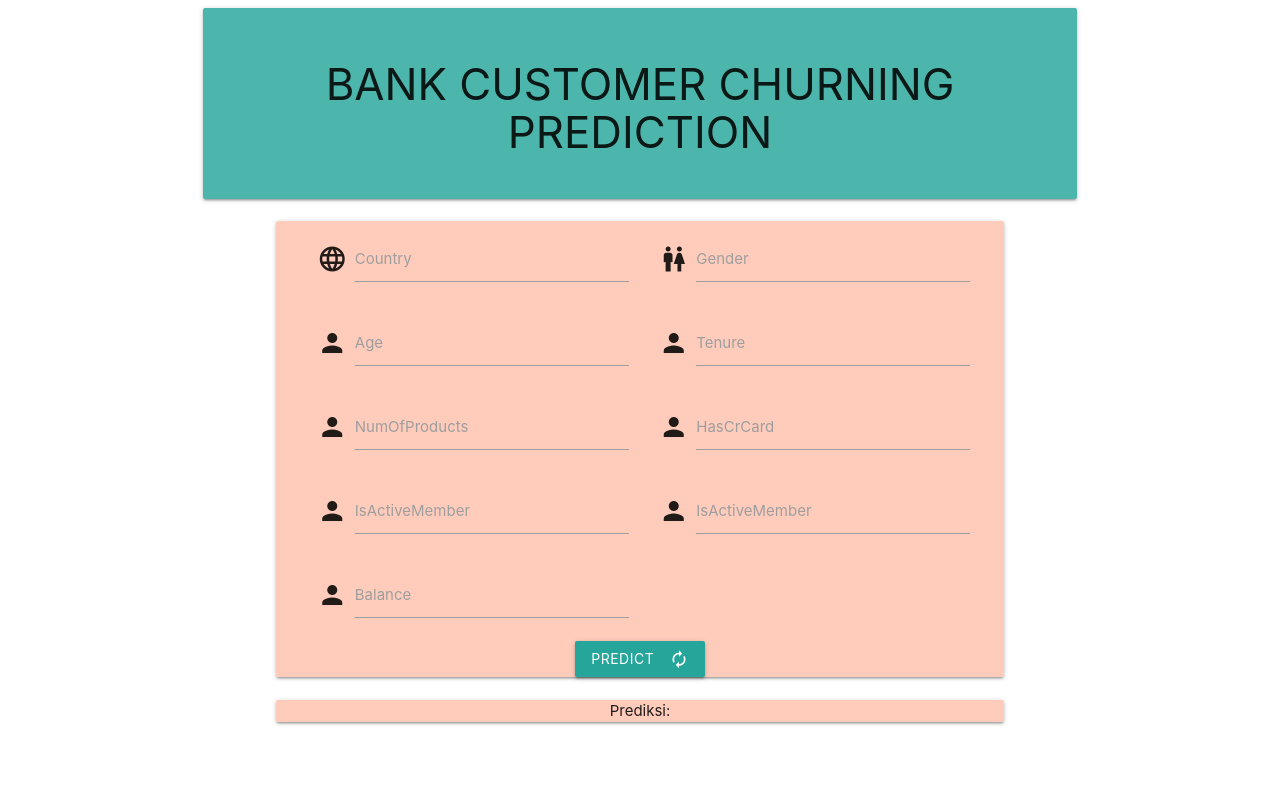
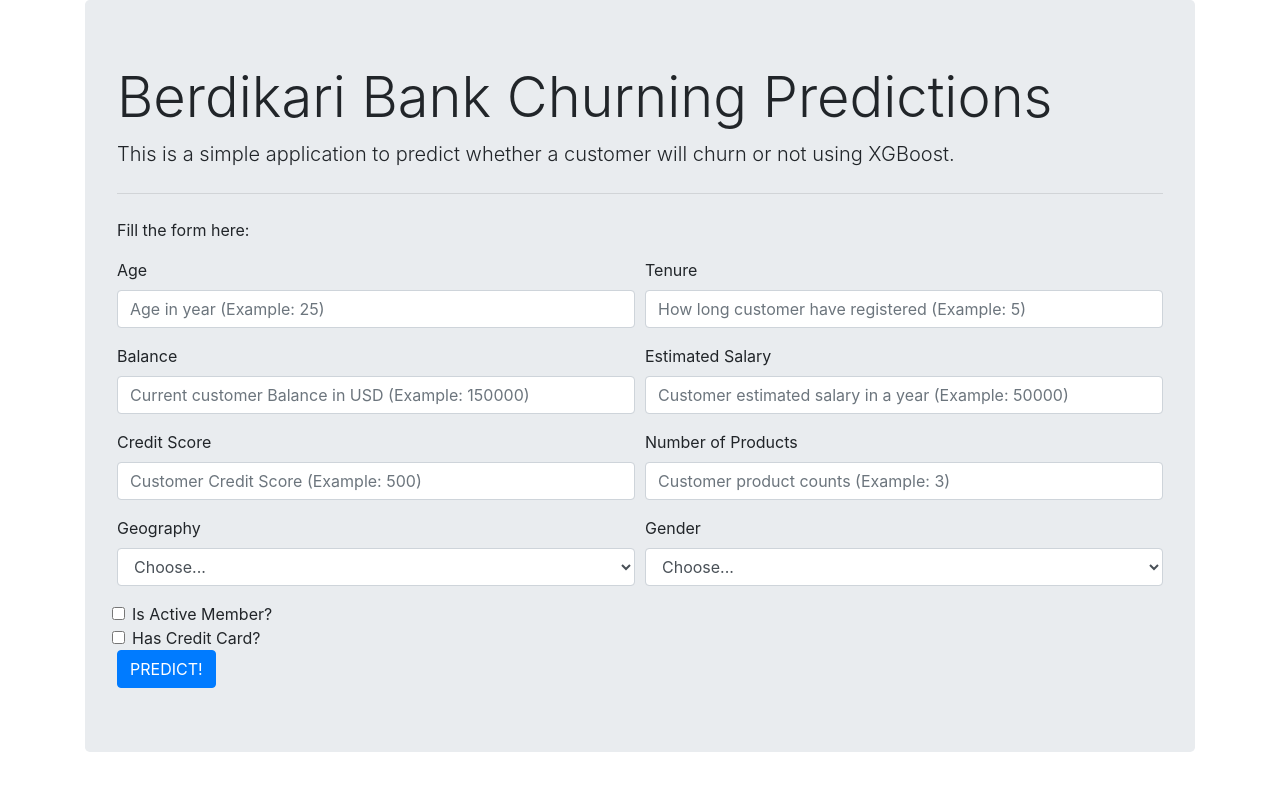
Before and after one commit to ChristopherAT/Berdikari-Bank-API, a Flask app: page / in a window 1280 px wide. Run offline with Flask 2, Linux system fonts and the light colour scheme; parts of the project's set-up code (start-up, migrations or seed data) failed here and were passed over; some libraries are stand-ins or nearby versions.

Commit message:
Update html

```diff
--- a/app/templates/home.html
+++ b/app/templates/home.html
@@ -1,104 +1,121 @@
 <!DOCTYPE html>
-<html>
+<html lang="en">
 
 <head>
+  <!-- Required meta tags -->
+  <meta charset="utf-8">
+  <meta name="viewport" content="width=device-width, initial-scale=1, shrink-to-fit=no">
+
+  <!-- Bootstrap CSS -->
+  <link rel="stylesheet" href="https://stackpath.bootstrapcdn.com/bootstrap/4.3.1/css/bootstrap.min.css">
+
   <!--Import Google Icon Font-->
   <link href="https://fonts.googleapis.com/icon?family=Material+Icons" rel="stylesheet">
-  <!--Import materialize.css-->
-  <link rel="stylesheet" href="https://cdnjs.cloudflare.com/ajax/libs/materialize/1.0.0/css/materialize.min.css">
 
-  <!--Let browser know website is optimized for mobile-->
-  <meta name="viewport" content="width=device-width, initial-scale=1.0" />
+
+  <script>
+
+  </script>
 </head>
 
 <body>
-  <div class="container" id="body-home">
-    <div class="row center">
-      <div class="col s12 m12">
 
-        <div class="card-panel teal lighten-2">
-          <h3>
-            BANK CUSTOMER CHURNING PREDICTION
-          </h3>
+  <div class="container">
+    <div class="jumbotron">
+      <h1 class="display-4">Berdikari Bank Churning Predictions</h1>
+      <p class="lead">This is a simple application to predict whether a customer will churn or not using XGBoost.</p>
+      <hr class="my-4">
+      <p>Fill the form here:</p>
+
+      <form action="predict" method="POST">
+        <div class="form-row">
+          <div class="form-group col-md-6">
+            <label for="Age">Age</label>
+            <input type="number" class="form-control" id="Age" placeholder="Age in year (Example: 25)">
+          </div>
+          <div class="form-group col-md-6">
+            <label for="Tenure">Tenure</label>
+            <input type="number" class="form-control" id="Tenure"
+              placeholder="How long customer have registered (Example: 5)">
+          </div>
         </div>
 
-        <div class="card-panel deep-orange lighten-4 col s12 m10 offset-m1">
-
-          <form class="col s12 m12">
-            <div class="input-field col s12 m6">
-              <i class="material-icons prefix">language</i>
-              <input id="Pengirim" type="text">
-              <label for="Pengirim">Country</label>
-            </div>
-
-            <div class="input-field col s12 m6">
-              <i class="material-icons prefix">wc</i>
-              <input id="Pengirim" type="text">
-              <label for="Pengirim">Gender</label>
-            </div>
-
-            <div class="input-field col s12 m6">
-              <i class="material-icons prefix">person</i>
-              <input id="Pengirim" type="text">
-              <label for="Pengirim">Age</label>
-            </div>
-
-            <div class="input-field col s12 m6">
-              <i class="material-icons prefix">person</i>
-              <input id="Pengirim" type="text">
-              <label for="Pengirim">Tenure</label>
-            </div>
-
-            <div class="input-field col s12 m6">
-              <i class="material-icons prefix">person</i>
-              <input id="Pengirim" type="text">
-              <label for="Pengirim">NumOfProducts</label>
-            </div>
-
-            <div class="input-field col s12 m6">
-              <i class="material-icons prefix">person</i>
-              <input id="Pengirim" type="text">
-              <label for="Pengirim">HasCrCard</label>
-            </div>
-
-            <div class="input-field col s12 m6">
-              <i class="material-icons prefix">person</i>
-              <input id="Pengirim" type="text">
-              <label for="Pengirim">IsActiveMember</label>
-            </div>
-
-            <div class="input-field col s12 m6">
-              <i class="material-icons prefix">person</i>
-              <input id="Pengirim" type="text">
-              <label for="Pengirim">IsActiveMember</label>
-            </div>
-
-            <div class="input-field col s12 m6">
-              <i class="material-icons prefix">person</i>
-              <input id="Pengirim" type="text">
-              <label for="Pengirim">Balance</label>
-            </div>
-
-          </form>
-
-          <button class="btn waves-effect waves-light" type="submit" name="action" onclick="kirimWA();">
-            PREDICT
-            <i class="material-icons right">autorenew</i>
-            <br>
-          </button>
+        <div class="form-row">
+          <div class="form-group col-md-6">
+            <label for="Balance">Balance</label>
+            <input type="number" class="form-control" id="Balance"
+              placeholder="Current customer Balance in USD (Example: 150000)">
+          </div>
+          <div class="form-group col-md-6">
+            <label for="EstimatedSalary">Estimated Salary</label>
+            <input type="number" class="form-control" id="EstimatedSalary"
+              placeholder="Customer estimated salary in a year (Example: 50000)">
+          </div>
         </div>
 
-        <div class="card-panel deep-orange lighten-4 col s12 m10 offset-m1">
-          Prediksi:
+        <div class="form-row">
+          <div class="form-group col-md-6">
+            <label for="CreditScore">Credit Score</label>
+            <input type="number" class="form-control" id="CreditScore"
+              placeholder="Customer Credit Score (Example: 500)">
+            </select>
+          </div>
+          <div class="form-group col-md-6">
+            <label for="NumOfProducts">Number of Products</label>
+            <input type="number" class="form-control" id="NumOfProducts"
+              placeholder="Customer product counts (Example: 3)">
+            </select>
+          </div>
         </div>
 
-      </div>
+        <div class="form-row">
+          <div class="form-group col-md-6">
+            <label for="Geography">Geography</label>
+            <select id="Geography" class="form-control">
+              <option selected>Choose...</option>
+              <option>Hahaha</option>
+              <option>Hahaha</option>
+              <option>Hahaha</option>
+            </select>
+          </div>
+          <div class="form-group col-md-6">
+            <label for="Gender">Gender</label>
+            <select id="Gender" class="form-control">
+              <option selected>Choose...</option>
+              <option>Female</option>
+              <option>Male</option>
+            </select>
+          </div>
+        </div>
+
+        <div class="form-row">
+          <div class="form-check">
+            <input class="form-check-input" type="checkbox" value="" id="IsActiveMember">
+            <label class="form-check-label" for="IsActiveMember">
+              Is Active Member?
+            </label>
+          </div>
+        </div>
+
+        <div class="form-row">
+          <div class="form-check">
+            <input class="form-check-input" type="checkbox" value="" id="HasCrCard">
+            <label class="form-check-label" for="HasCrCard">
+              Has Credit Card?
+            </label>
+          </div>
+        </div>
+
+        <button type="button" class="btn btn-primary">PREDICT!</button>
+      </form>
     </div>
   </div>
 
-
-  <!--JavaScript at end of body for optimized loading-->
-  <script src="https://cdnjs.cloudflare.com/ajax/libs/materialize/1.0.0/js/materialize.min.js"></script>
+  <!-- Optional JavaScript -->
+  <!-- jQuery first, then Popper.js, then Bootstrap JS -->
+  <script src="https://code.jquery.com/jquery-3.3.1.slim.min.js"></script>
+  <script src="https://cdnjs.cloudflare.com/ajax/libs/popper.js/1.14.7/umd/popper.min.js"></script>
+  <script src="https://stackpath.bootstrapcdn.com/bootstrap/4.3.1/js/bootstrap.min.js"></script>
 </body>
 
 </html>
```
Also changed, not shown: app/templates/home-old.html (added, +111 -0 lines).
